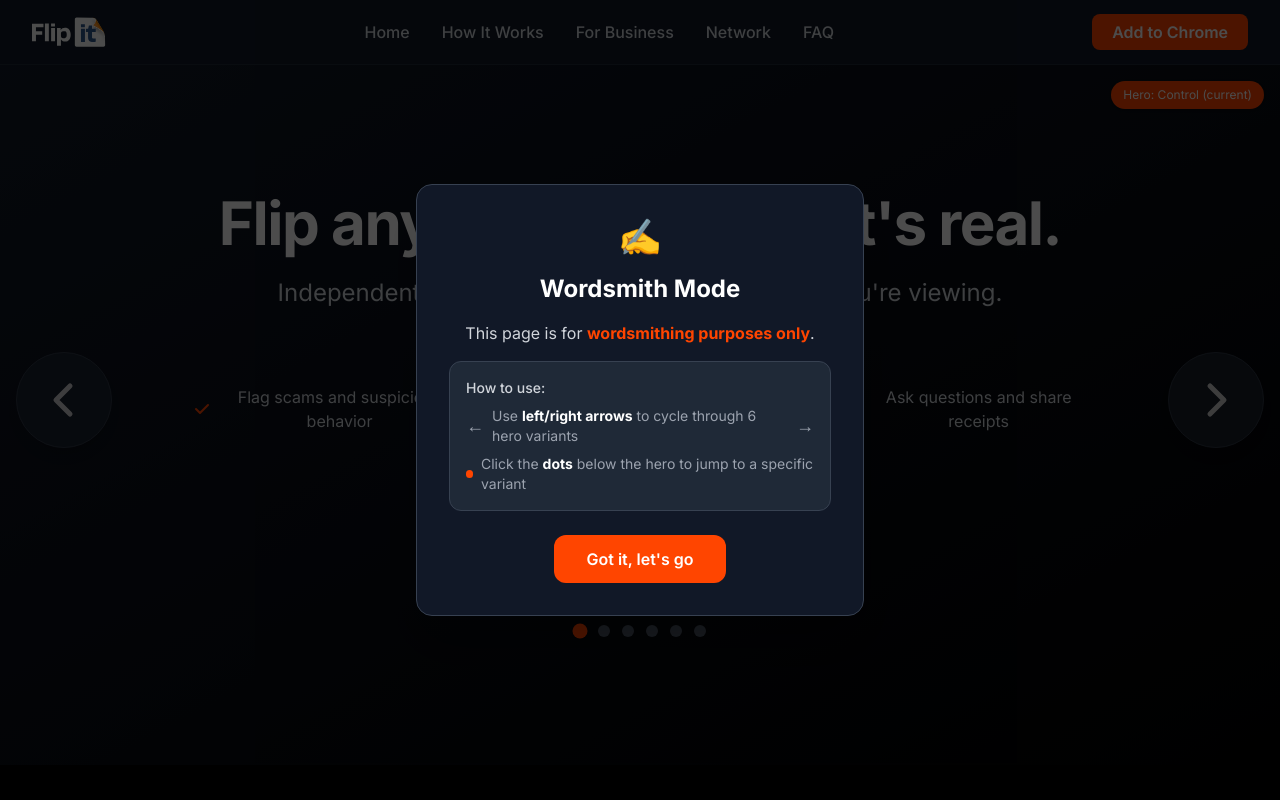
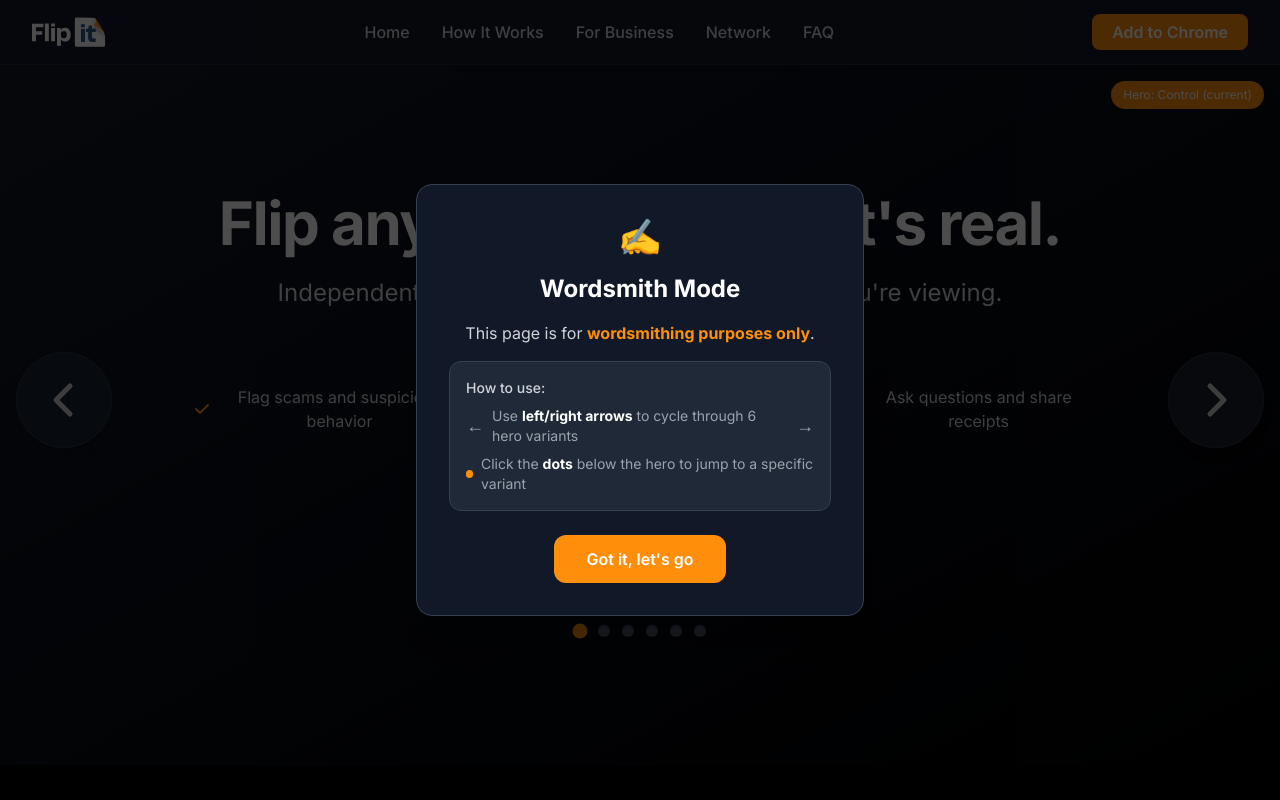
Before and after one commit to mikehelm/flipitwords, a Next.js app: page / in a window 1280 px wide. Shown: the top 800 px of the page. Built offline with nearby package versions, Linux system fonts and the light colour scheme.

Commit message:
Update orange to Flipit brand color #FF8F0A

```diff
--- a/app/globals.css
+++ b/app/globals.css
@@ -5,6 +5,7 @@
 :root {
   --foreground: #ffffff;
   --background: #0a0a0a;
+  --flipit-orange: #FF8F0A;
 }
 
 body {
@@ -15,13 +16,17 @@ body {
 
 /* Custom utility for Flipit orange */
 .bg-flipit-orange {
-  background-color: #FF4500;
+  background-color: var(--flipit-orange);
 }
 
 .text-flipit-orange {
-  color: #FF4500;
+  color: var(--flipit-orange);
 }
 
 .border-flipit-orange {
-  border-color: #FF4500;
+  border-color: var(--flipit-orange);
 }
+
+.hover\:bg-orange-600:hover {
+  background-color: #e67e00;
+}
--- a/tailwind.config.ts
+++ b/tailwind.config.ts
@@ -10,7 +10,7 @@ const config: Config = {
     extend: {
       colors: {
         flipit: {
-          orange: '#FF4500',
+          orange: '#FF8F0A',
         },
       },
     },
```
